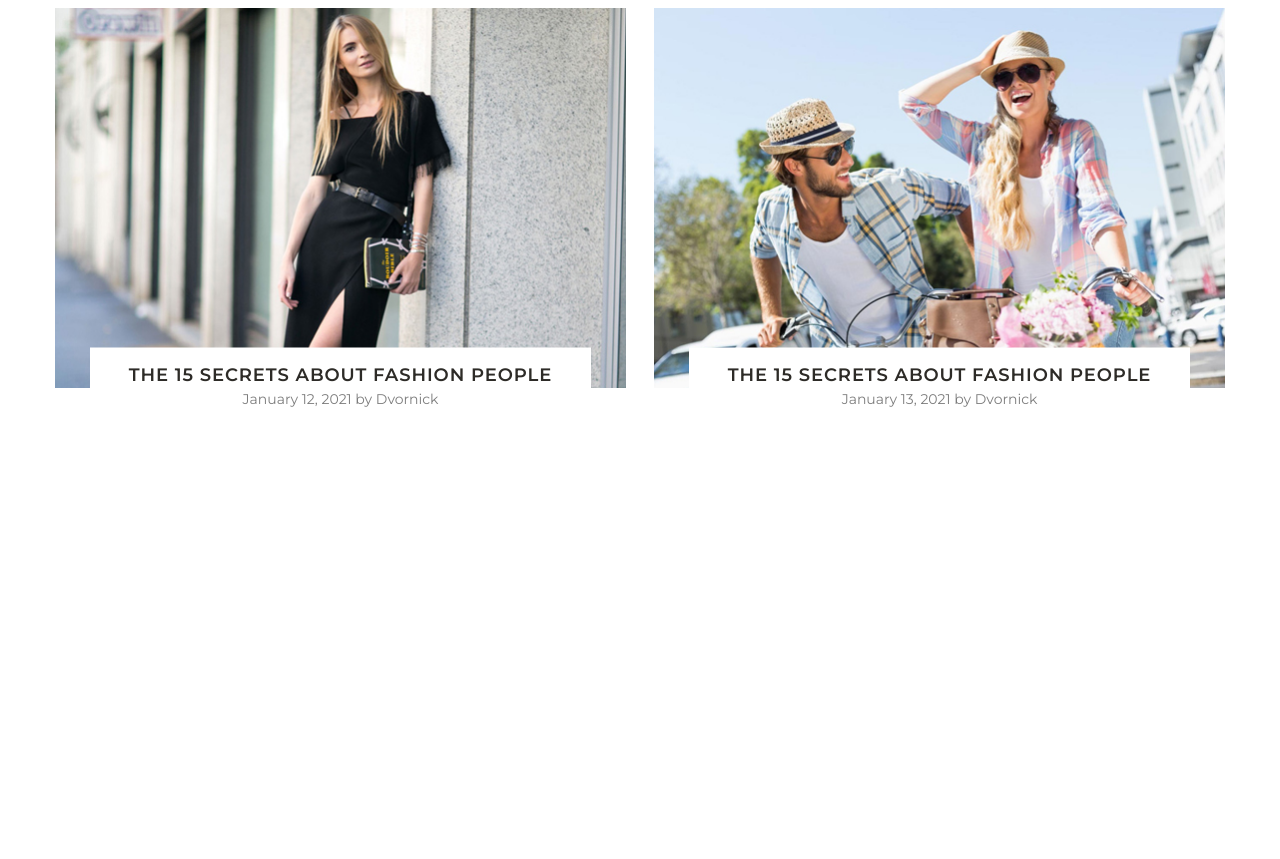
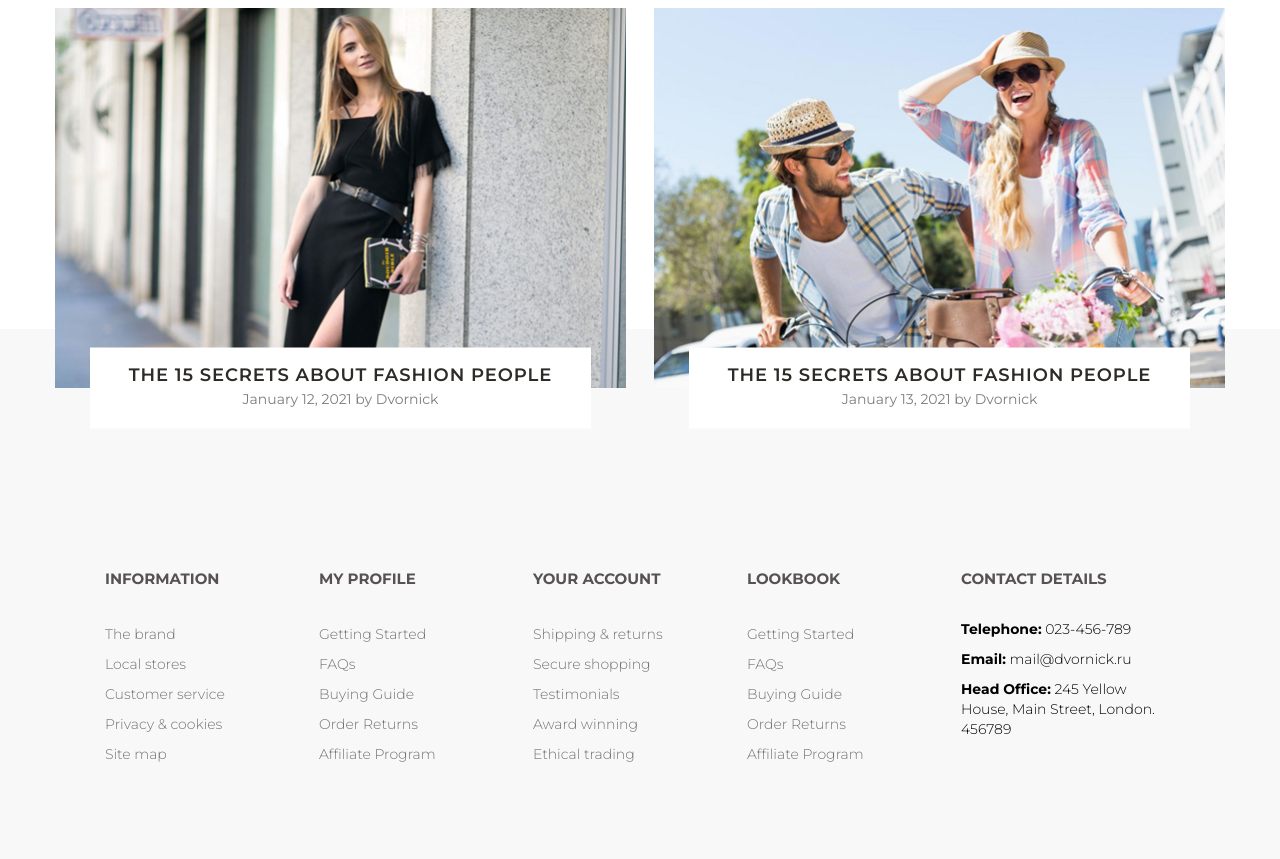
Before and after one commit to dvornicked/fashionE-commerce, a website: page index.html in a window 1280 px wide. Shown: the part 3840-4699 px from the top of the page. Before the commit the page ends 4399 px from the top, so only its background shows below. Drawn offline with nearby package versions, Linux system fonts and the light colour scheme; files that its build step writes are made by us from their sources.

Commit message:
Full layout of the links block

```diff
--- a/index.html
+++ b/index.html
@@ -311,6 +311,48 @@
                </div>
             </div>
          </div>
+         <div class="links">
+            <div class="links__wrap wrap">
+               <div class="links__element">
+                  <p class="links__title">Information</p>
+                  <p><a href="#">The brand</a></p>
+                  <p><a href="#">Local stores</a></p>
+                  <p><a href="#">Customer service</a></p>
+                  <p><a href="#">Privacy & cookies</a></p>
+                  <p><a href="#">Site map</a></p>
+               </div>
+               <div class="links__element">
+                  <p class="links__title">My Profile</p>
+                  <p><a href="#">Getting Started</a></p>
+                  <p><a href="#">FAQs</a></p>
+                  <p><a href="#">Buying Guide</a></p>
+                  <p><a href="#">Order Returns</a></p>
+                  <p><a href="#">Affiliate Program</a></p>
+               </div>
+               <div class="links__element">
+                  <p class="links__title">Your account</p>
+                  <p><a href="#">Shipping & returns</a></p>
+                  <p><a href="#">Secure shopping</a></p>
+                  <p><a href="#">Testimonials</a></p>
+                  <p><a href="#">Award winning</a></p>
+                  <p><a href="#">Ethical trading</a></p>
+               </div>
+               <div class="links__element">
+                  <p class="links__title">Lookbook</p>
+                  <p><a href="#">Getting Started</a></p>
+                  <p><a href="#">FAQs</a></p>
+                  <p><a href="#">Buying Guide</a></p>
+                  <p><a href="#">Order Returns</a></p>
+                  <p><a href="#">Affiliate Program</a></p>
+               </div>
+               <div class="links__element links__element_contact">
+                  <p class="links__title">Contact Details</p>
+                  <p><span>Telephone:</span> 023-456-789</p>
+                  <p><span>Email:</span> mail@dvornick.ru</p>
+                  <p><span>Head Office:</span> 245 Yellow House, Main Street, London. 456789</p>
+               </div>
+            </div>
+         </div>
       </div>
    </body>
 </html>
--- a/scss/blocks/blog.scss
+++ b/scss/blocks/blog.scss
@@ -1,5 +1,5 @@
 .blog {
-    margin: 90px 0;
+    margin: 90px 0 -140px;
 
     &__title {
         text-align: center;
--- /dev/null
+++ b/scss/blocks/links.scss
@@ -0,0 +1,76 @@
+.links {
+   background-color: #f8f8f8;
+   padding: 240px 90px 90px;
+
+   &__wrap {
+      display: flex;
+      justify-content: space-between;
+      flex-wrap: wrap;
+   }
+
+   &__element {
+      flex-basis: 20%;
+
+      &_contact {
+         .links__title {
+            font-size: 15px;
+            font-weight: 700;
+            color: #575153;
+            margin-top: 0;
+            margin-bottom: 30px;
+         }
+         p {
+            font-size: 14px;
+            line-height: 20px;
+            color: $black;
+            font-weight: 300;
+            margin: 10px 0;
+         }
+
+         span {
+            font-weight: 700;
+         }
+      }
+   }
+
+   &__title {
+      font-size: 15px;
+      line-height: 20px;
+      font-weight: 700;
+      color: #575153;
+      text-transform: uppercase;
+      margin-bottom: 30px;
+   }
+
+   a {
+      font-size: 14px;
+      line-height: 30px;
+      color: #727272;
+      text-decoration: none;
+      font-weight: 300;
+
+      &:hover {
+         text-decoration: underline;
+      }
+   }
+}
+
+@media (max-width: 860px) {
+   .links {
+      padding-top: 200px;
+      &__element {
+         flex-basis: 33%;
+         margin: 10px 0;
+      }
+   }
+}
+
+@media (max-width: 860px) {
+   .links {
+       padding-top: 150px;
+      &__element {
+         flex-basis: 100%;
+         text-align: center;
+      }
+   }
+}
--- a/scss/style.scss
+++ b/scss/style.scss
@@ -17,3 +17,4 @@
 @import "./blocks/products.scss";
 @import "./blocks/featured.scss";
 @import "./blocks/blog.scss";
+@import "./blocks/links.scss";
```
Also changed, not shown: build/css/style.css, build/index.html.
